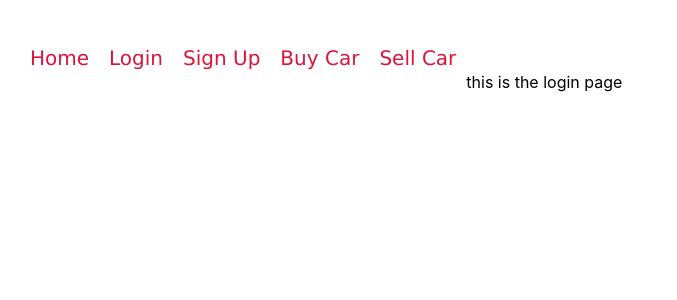
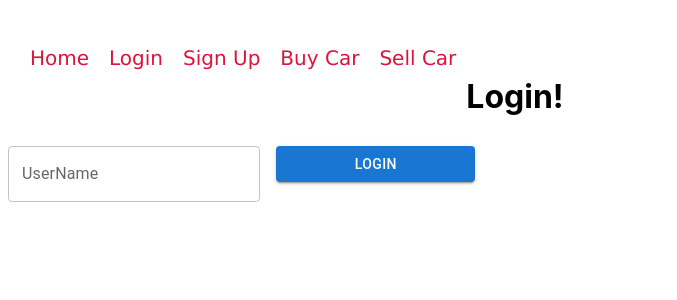
Before and after one commit to RobEgeland/on-track-fast, a React (Create React App) app: page /login in a window 1280 px wide. Shown: the top 300 px of the page, without its empty margins (0-677 px from the left). Built offline with nearby package versions, Linux system fonts and the light colour scheme; no server answers.

Commit message:
add function to login component

```diff
--- a/src/App.js
+++ b/src/App.js
@@ -11,6 +11,8 @@ import SellCar from './components/SellCar';
 
 function App() {
   const [cars, setCars] = useState([])
+  const [username, setUsername] = useState("")
+  const [isLoggedIn, setIsLoggedIn] = useState(false)
 
   useEffect(() => {
     fetch("http://localhost:3001/cars")
@@ -22,8 +24,8 @@ function App() {
     <Router>
       <NavBar />
       <Routes>
-        <Route exact path="/" element={ <Home /> }/>
-        <Route exact path='/login' element={ <Login />}/>
+        <Route exact path="/" element={ <Home username={username} isLoggedIn={isLoggedIn} /> }/>
+        <Route exact path='/login' element={ <Login username={username} setIsLoggedIn={setIsLoggedIn} setUsername={setUsername} />}/>
         <Route exact path='/signup' element={ <SignUp />}/>
         <Route exact path='/buycar'  element={ <BuyCar cars={cars} />}/>
         <Route exact path='/sellcar' element={ <SellCar cars={cars} setCars={setCars} />}/>
--- a/src/components/Home.js
+++ b/src/components/Home.js
@@ -1,11 +1,12 @@
 import React from "react";
 
 
-function Home() {
+function Home({username, isLoggedIn}) {
 
     return (
         <div className="home">
-            <h1>Welcome to on track fast</h1>
+            {isLoggedIn ? <h1>Welcome, {username}!</h1> : <h1>Welcome to on track fast!</h1>}
+
             <p>go from sitting in your basement to racing on track before you know it!</p>
 
         </div>
--- a/src/components/Login.js
+++ b/src/components/Login.js
@@ -1,10 +1,36 @@
-import React from "react";
+import React, { useState } from "react";
+import Box from '@mui/material/Box';
+import TextField from '@mui/material/TextField';
+import Button from '@mui/material/Button';
+import { useNavigate } from "react-router-dom";
 
-function Login() {
+function Login({setUsername, setIsLoggedIn, username}) {
+    const navigate = useNavigate();
+
+
+    function handleClick() {
+        setIsLoggedIn(true)
+        navigate("/")
+    }
+
+
     return (
-        <div>
-            <p>this is the login page</p>
-        </div>
+        <>
+            <h1>Login!</h1>
+            <Box
+                component="form"
+                sx={{
+                    '& > :not(style)': { m: 1, width: '25ch' },
+                }}
+                noValidate
+                autoComplete="off"
+
+                >
+                    <TextField label="UserName" variant="outlined" value={username} onChange={(e) => setUsername(e.target.value)} />
+                    <Button variant="contained" onClick={handleClick} >Login</Button>
+
+                </Box>
+        </>
     )
 }
 
--- a/src/components/SellCar.js
+++ b/src/components/SellCar.js
@@ -19,7 +19,6 @@ function SellCar({setCars, cars}) {
 
     function handleSubmit(event) {
         event.preventDefault();
-        /* need to fix champ input array*/
         const newCar = {
             car,
             "url": pic,
```
